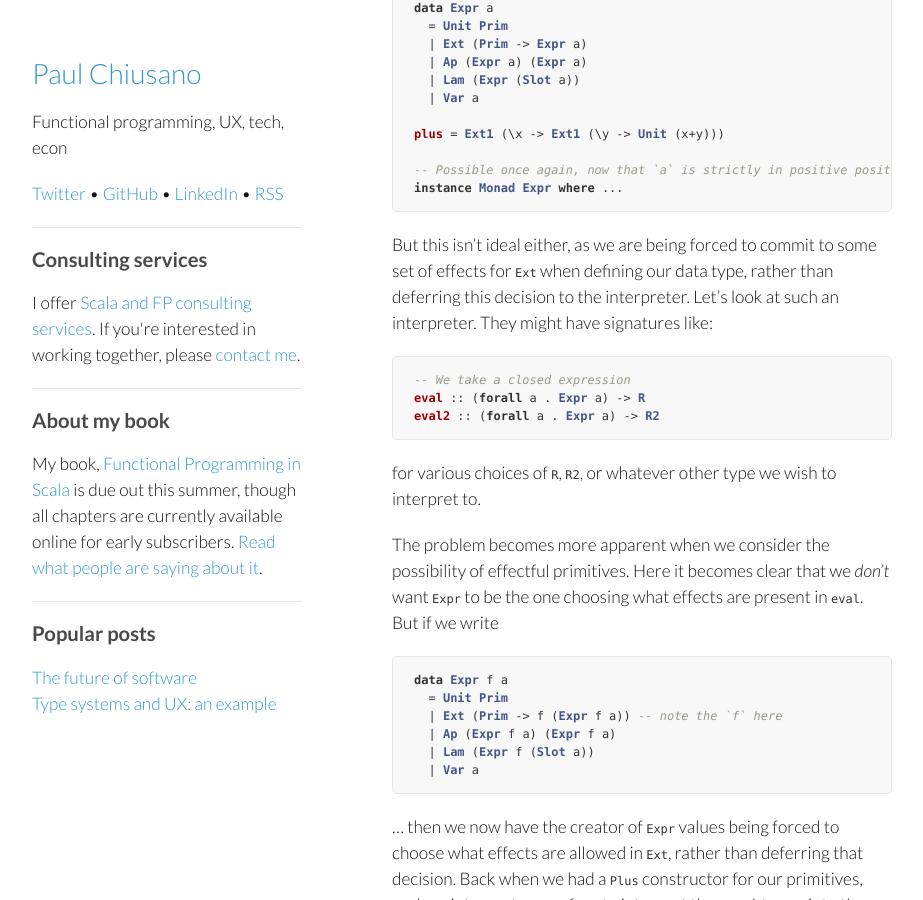
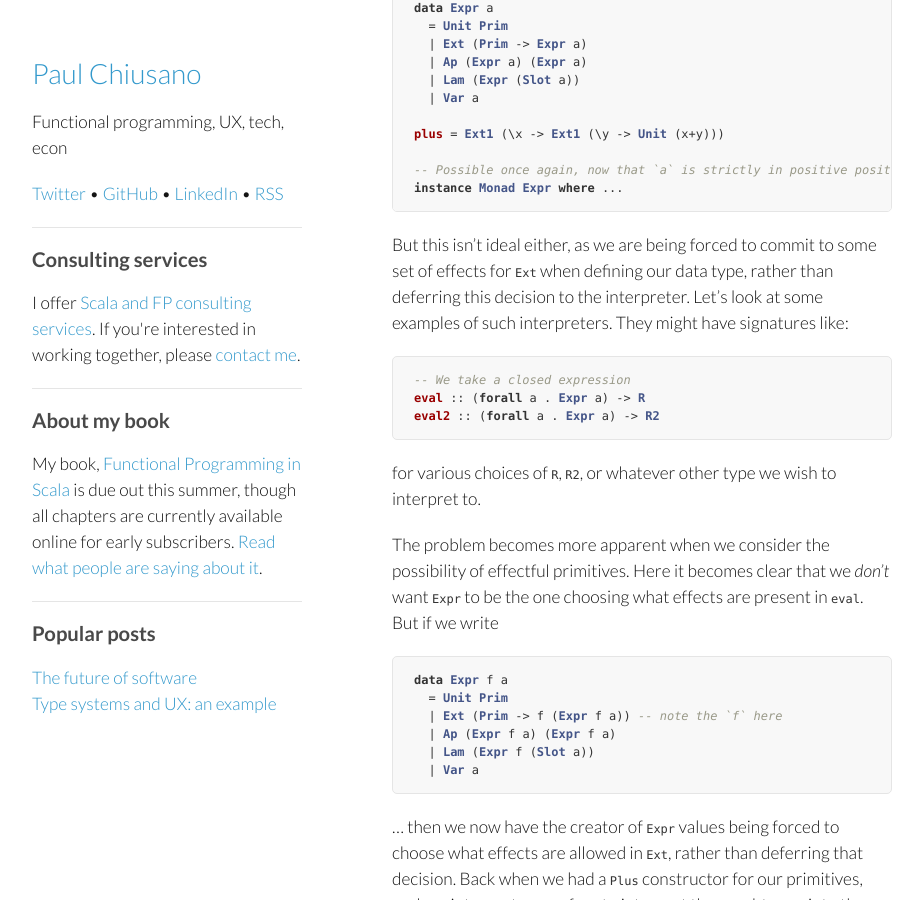
Before and after one commit to pchiusano/pchiusano.github.io, a Jekyll site: the page built from _posts/2014-06-12-extensible-dsls.markdown, in a window 1280 px wide and 900 px high, scrolled down 1365 px. Shown: the whole window, without its empty margins (178-1101 px from the left). Built offline with Jekyll 4.4.1, drawn with Linux system fonts in a browser that asks for light colours; comment, search, counter and statistics services are not loaded.

Commit message:
Update 2014-06-12-extensible-dsls.markdown

```diff
--- a/_posts/2014-06-12-extensible-dsls.markdown
+++ b/_posts/2014-06-12-extensible-dsls.markdown
@@ -60,7 +60,7 @@ plus = Ext1 (\x -> Ext1 (\y -> Unit (x+y)))
 instance Monad Expr where ...
 ~~~
 
-But this isn't ideal either, as we are being forced to commit to some set of effects for `Ext` when defining our data type, rather than deferring this decision to the interpreter. Let's look at such an interpreter. They might have signatures like:
+But this isn't ideal either, as we are being forced to commit to some set of effects for `Ext` when defining our data type, rather than deferring this decision to the interpreter. Let's look at some examples of such interpreters. They might have signatures like:
 
 ~~~ Haskell
 -- We take a closed expression
```
